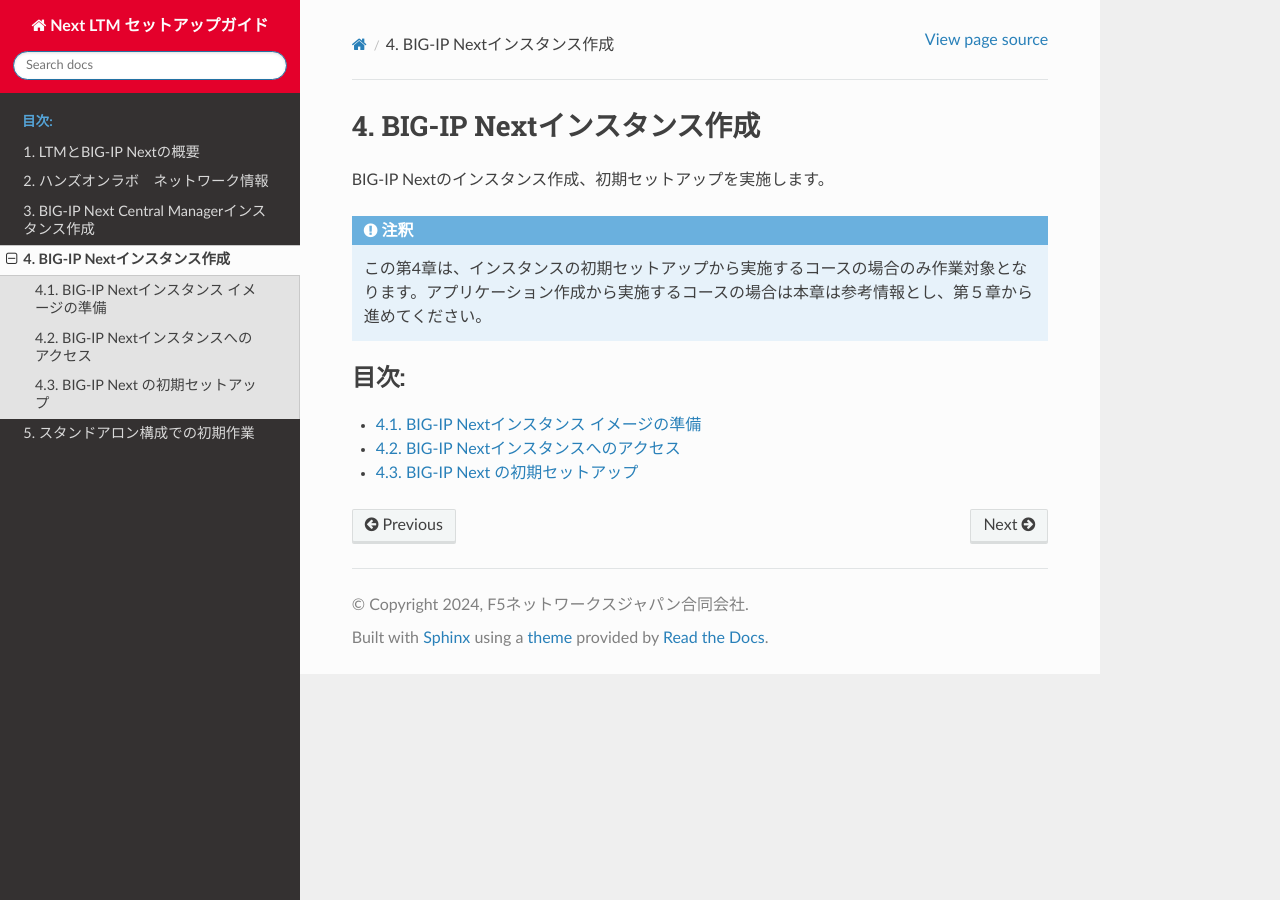
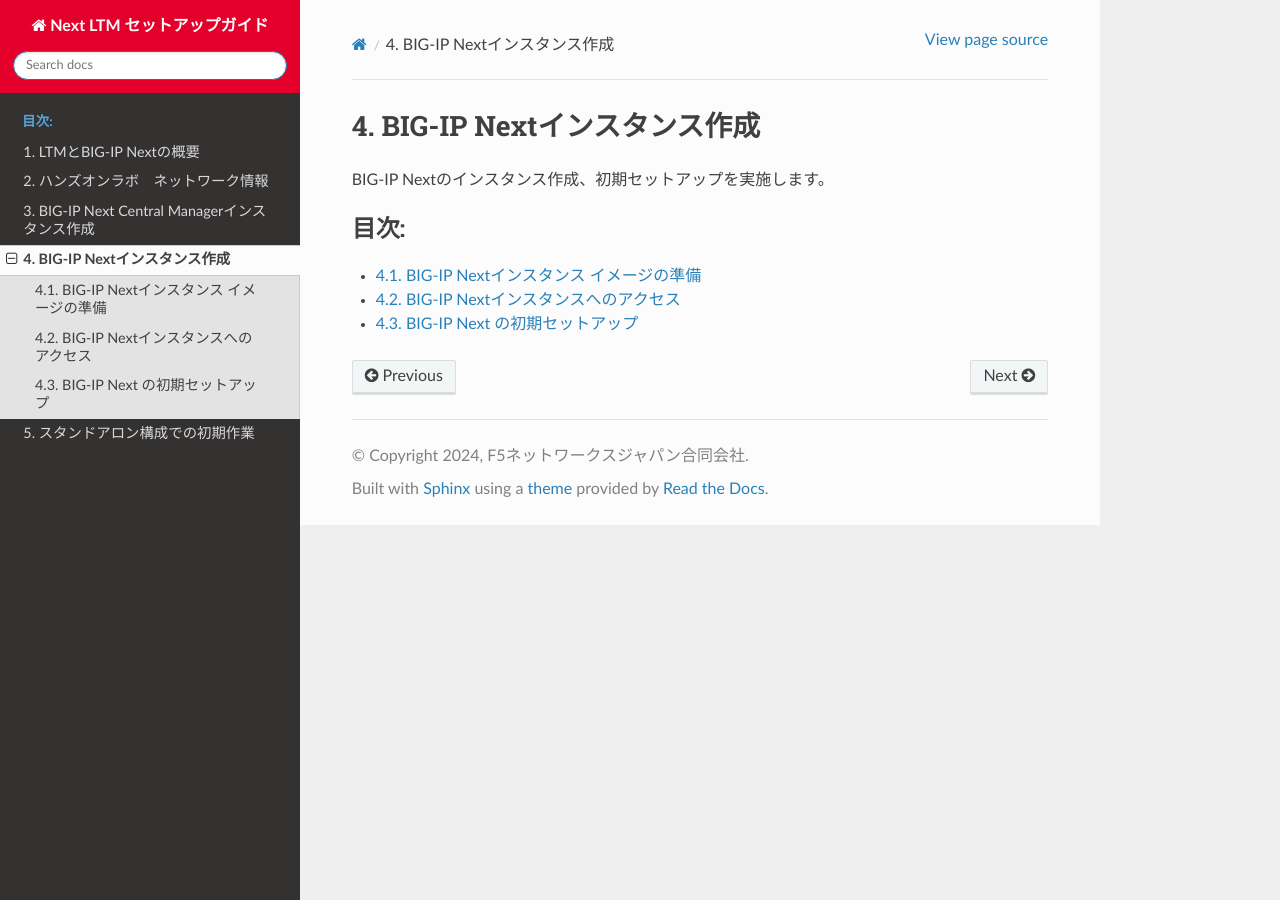
Before and after one commit to BeF5/f5j-easy-setup-next-ltm, a Sphinx documentation site: the page built from docs/content04/content04.rst, in a window 1280 px wide. Built offline with Sphinx 7.4.7 and the Read the Docs theme 2.0.0, drawn with Linux system fonts in a browser that asks for light colours.

Commit message:
Update content04.rst

```diff
--- a/docs/content04/content04.rst
+++ b/docs/content04/content04.rst
@@ -3,9 +3,6 @@ BIG-IP Nextインスタンス作成
 ================================================
 
 BIG-IP Nextのインスタンス作成、初期セットアップを実施します。
-
-.. note::
-   この第4章は、インスタンスの初期セットアップから実施するコースの場合のみ作業対象となります。アプリケーション作成から実施するコースの場合は本章は参考情報とし、第５章から進めてください。
 
 
 .. toctree::
```
